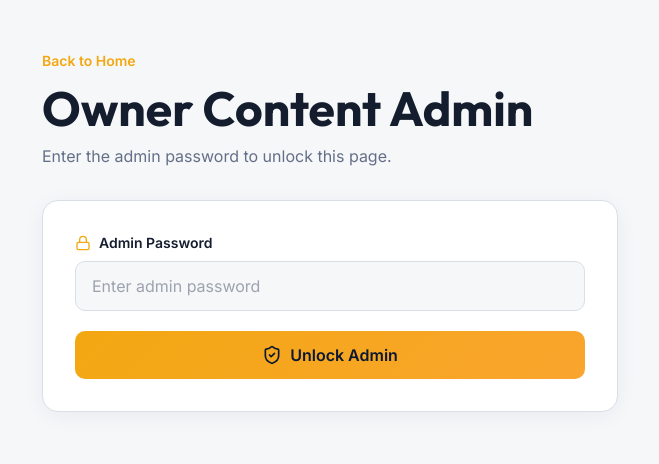
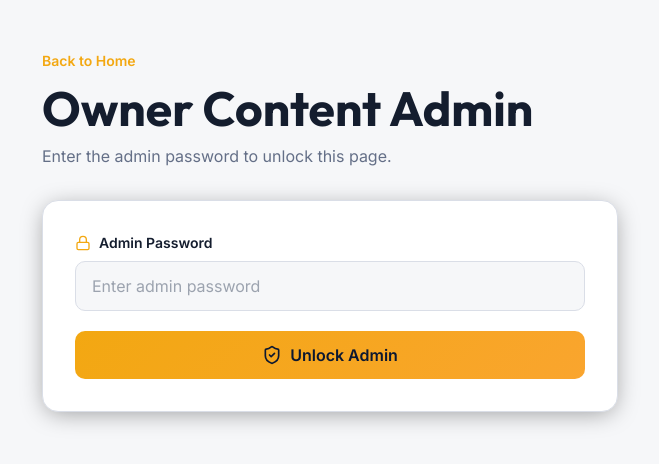
Before and after one commit to kavish140/jupiter-finance-launch, a React (Vite) app: page /admin in a window 1280 px wide. Shown: the top 464 px of the page, without its empty margins (310-969 px from the left). Built offline with nearby package versions, Linux system fonts and the light colour scheme.

Commit message:
fix: set dark color-scheme and fix card shadows for dark mode

```diff
--- a/src/index.css
+++ b/src/index.css
@@ -54,6 +54,7 @@
   }
 
   .dark {
+    color-scheme: dark;
     --background: 220 40% 8%;
     --foreground: 220 20% 95%;
     --card: 220 40% 12%;
@@ -108,10 +109,10 @@
   }
 
   .shadow-card {
-    box-shadow: 0 4px 24px -4px hsl(220 60% 20% / 0.08);
+    box-shadow: 0 4px 24px -4px rgba(0, 0, 0, 0.4);
   }
 
   .shadow-card-hover {
-    box-shadow: 0 12px 40px -8px hsl(220 60% 20% / 0.15);
+    box-shadow: 0 12px 40px -8px rgba(0, 0, 0, 0.6);
   }
 }
```
